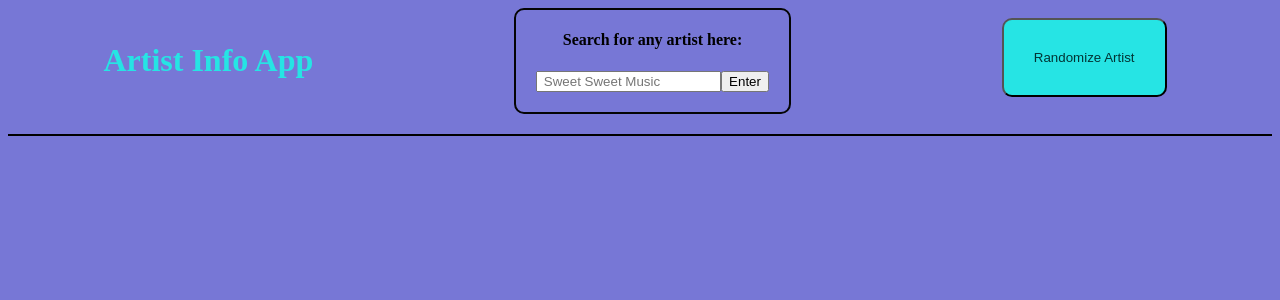
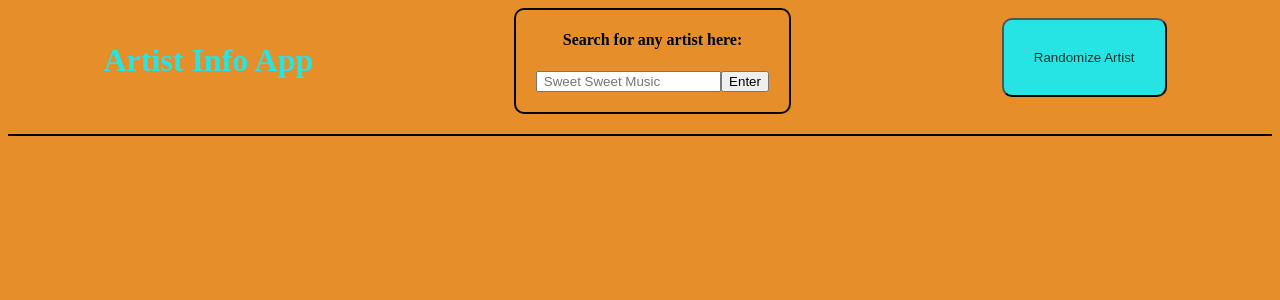
Before and after one commit to Chrisstruong/BreedBeauty, a React (Create React App) app in the folder project-two/: page / in a window 1280 px wide. Shown: the top 300 px of the page. Built offline with nearby package versions, Linux system fonts and the light colour scheme.

Commit message:
Add ArtistofDay.jsx component (homepage)

```diff
--- a/project-two/src/App.js
+++ b/project-two/src/App.js
@@ -9,6 +9,10 @@ function App() {
     <header>
        <Navbar />
     </header>
+    <body>
+    </body>
+    <footer>
+    </footer>
   </>
   );
 }
--- a/project-two/src/index.js
+++ b/project-two/src/index.js
@@ -1,14 +1,13 @@
 import React from 'react';
-import ReactDOM from 'react-dom';
+import ReactDOM from 'react-dom/client';
 import './styles/index.css';
 import App from './App';
 import { BrowserRouter as Router } from 'react-router-dom'
 
-ReactDOM.render(
-  (
+const root = ReactDOM.createRoot(document.getElementById('root'));
+  root.render(
 
-  <Router>
-    <App />
-    </Router>
-)
-, document.getElementById('root'));
+        <>
+          <App />
+       </>
+);
--- a/project-two/src/styles/App.css
+++ b/project-two/src/styles/App.css
@@ -1,3 +1,3 @@
 body {
-    background-color: rgb(119, 119, 214);
+    background-color: rgb(229, 142, 42);
 }
```
Also changed, not shown: project-two/src/Components/ArtistofDay.jsx (+12 -0 lines).
